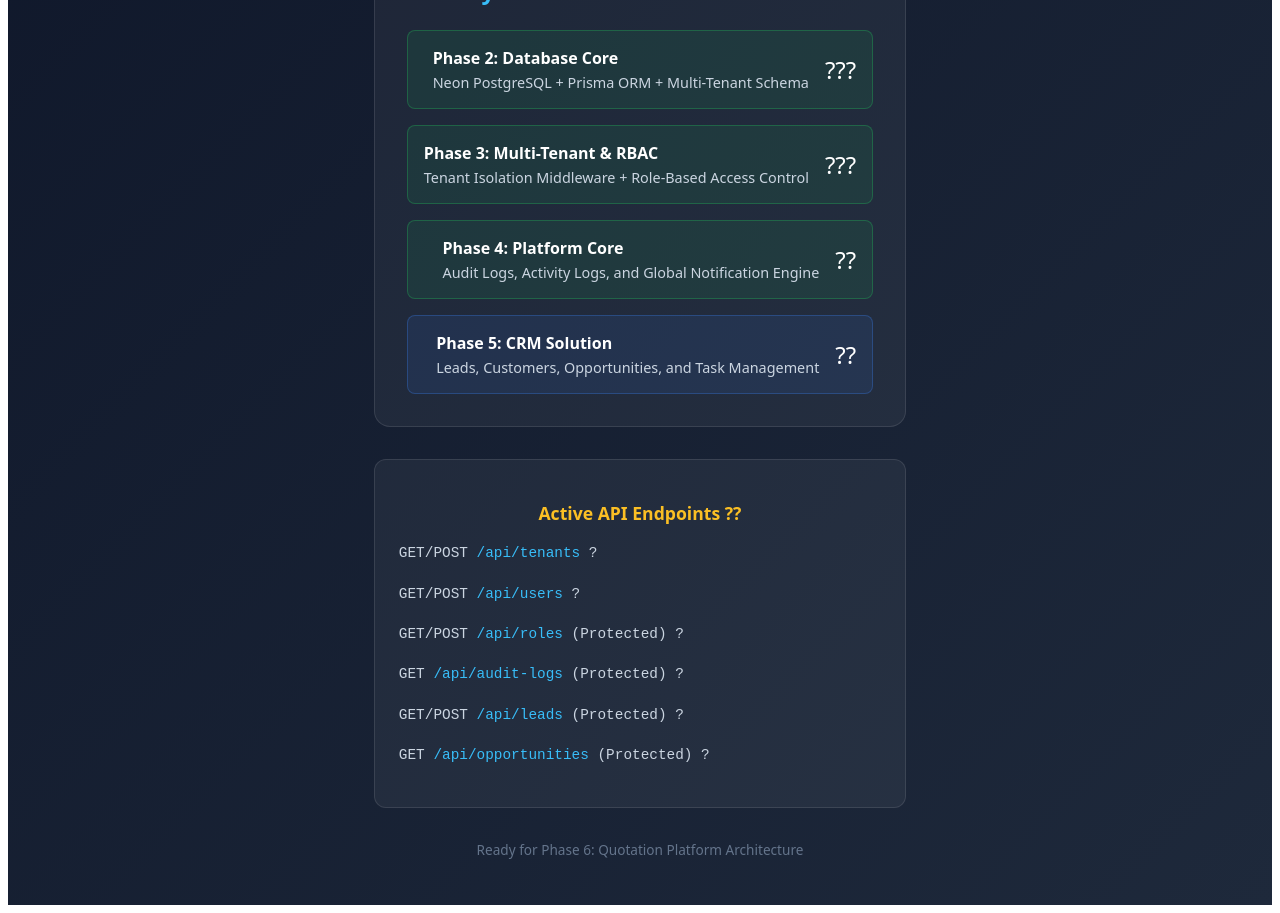
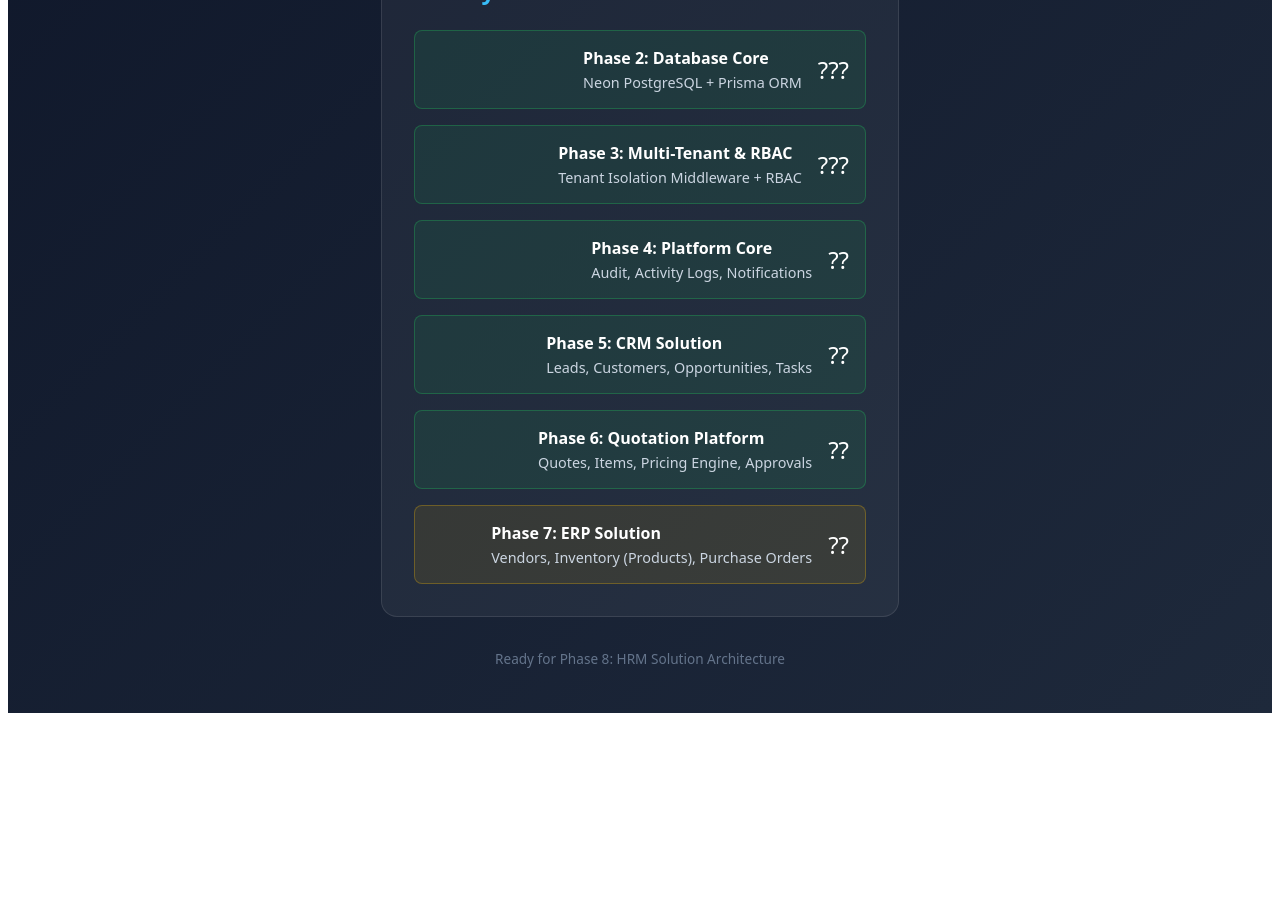
Before and after one commit to AbdulrhmanAhmeedSenen/Snad, a Next.js app: page / in a window 1280 px wide. Shown: the part 280-1193 px from the top of the page. After the commit the page ends 1001 px from the top, so only its background shows below. Built offline with nearby package versions, Linux system fonts and the light colour scheme.

Commit message:
feat: Phase 7 complete - ERP Solution (Vendors, Inventory, Purchase Orders) implemented

```diff
--- /dev/null
+++ b/app/api/inventory/route.ts
@@ -0,0 +1,13 @@
+export const dynamic = 'force-dynamic'
+export async function GET(request: Request) {
+  try {
+    const tenantId = request.headers.get('x-tenant-id')
+    if (!tenantId) return Response.json({ success: false, error: 'Tenant ID is required' }, { status: 400 })
+    const { PrismaClient } = await import('@prisma/client')
+    const prisma = new PrismaClient()
+    const products = await prisma.product.findMany({ where: { tenantId }, take: 50, orderBy: { createdAt: 'desc' }, include: { vendor: { select: { name: true } } } })
+    return Response.json({ success: true, count: products.length, data: products })
+  } catch (error) {
+    return Response.json({ success: false, error: 'Failed to fetch inventory' }, { status: 500 })
+  }
+}
--- /dev/null
+++ b/app/api/vendors/route.ts
@@ -0,0 +1,13 @@
+export const dynamic = 'force-dynamic'
+export async function GET(request: Request) {
+  try {
+    const tenantId = request.headers.get('x-tenant-id')
+    if (!tenantId) return Response.json({ success: false, error: 'Tenant ID is required' }, { status: 400 })
+    const { PrismaClient } = await import('@prisma/client')
+    const prisma = new PrismaClient()
+    const vendors = await prisma.vendor.findMany({ where: { tenantId }, take: 50, orderBy: { createdAt: 'desc' } })
+    return Response.json({ success: true, count: vendors.length, data: vendors })
+  } catch (error) {
+    return Response.json({ success: false, error: 'Failed to fetch vendors' }, { status: 500 })
+  }
+}
--- a/app/page.tsx
+++ b/app/page.tsx
@@ -1,75 +1,22 @@
 export const dynamic = 'force-dynamic'
-
 export default function Home() {
   return (
-    <main style={{
-      minHeight: '100vh',
-      display: 'flex',
-      flexDirection: 'column',
-      alignItems: 'center',
-      justifyContent: 'center',
-      fontFamily: 'system-ui, sans-serif',
-      background: 'linear-gradient(135deg, #0f172a 0%, #1e293b 100%)',
-      color: 'white',
-      padding: '2rem'
-    }}>
+    <main style={{ minHeight: '100vh', display: 'flex', flexDirection: 'column', alignItems: 'center', justifyContent: 'center', fontFamily: 'system-ui, sans-serif', background: 'linear-gradient(135deg, #0f172a 0%, #1e293b 100%)', color: 'white', padding: '2rem' }}>
       <div style={{ textAlign: 'center', maxWidth: '900px' }}>
         <h1 style={{ fontSize: '2.5rem', marginBottom: '0.5rem', fontWeight: 'bold' }}>SANAD Global AI ERP SaaS</h1>
         <p style={{ fontSize: '1.2rem', marginBottom: '2rem', color: '#94a3b8' }}>Enterprise Multi-Tenant Platform</p>
-
         <div style={{ background: 'rgba(255,255,255,0.05)', padding: '2rem', borderRadius: '16px', border: '1px solid rgba(255,255,255,0.1)', marginBottom: '2rem' }}>
           <h2 style={{ fontSize: '1.5rem', marginBottom: '1.5rem', color: '#38bdf8' }}>? System Architecture Status</h2>
-
           <div style={{ textAlign: 'left', display: 'grid', gap: '1rem' }}>
-            <div style={{ display: 'flex', alignItems: 'center', gap: '1rem', padding: '1rem', background: 'rgba(34, 197, 94, 0.1)', borderRadius: '8px', border: '1px solid rgba(34, 197, 94, 0.3)' }}>
-              <span style={{ fontSize: '1.5rem' }}>???</span>
-              <div>
-                <strong>Phase 2: Database Core</strong>
-                <p style={{ margin: '0.25rem 0 0 0', fontSize: '0.9rem', color: '#cbd5e1' }}>Neon PostgreSQL + Prisma ORM + Multi-Tenant Schema</p>
-              </div>
-            </div>
-
-            <div style={{ display: 'flex', alignItems: 'center', gap: '1rem', padding: '1rem', background: 'rgba(34, 197, 94, 0.1)', borderRadius: '8px', border: '1px solid rgba(34, 197, 94, 0.3)' }}>
-              <span style={{ fontSize: '1.5rem' }}>???</span>
-              <div>
-                <strong>Phase 3: Multi-Tenant & RBAC</strong>
-                <p style={{ margin: '0.25rem 0 0 0', fontSize: '0.9rem', color: '#cbd5e1' }}>Tenant Isolation Middleware + Role-Based Access Control</p>
-              </div>
-            </div>
-
-            <div style={{ display: 'flex', alignItems: 'center', gap: '1rem', padding: '1rem', background: 'rgba(34, 197, 94, 0.1)', borderRadius: '8px', border: '1px solid rgba(34, 197, 94, 0.3)' }}>
-              <span style={{ fontSize: '1.5rem' }}>??</span>
-              <div>
-                <strong>Phase 4: Platform Core</strong>
-                <p style={{ margin: '0.25rem 0 0 0', fontSize: '0.9rem', color: '#cbd5e1' }}>Audit Logs, Activity Logs, and Global Notification Engine</p>
-              </div>
-            </div>
-
-            <div style={{ display: 'flex', alignItems: 'center', gap: '1rem', padding: '1rem', background: 'rgba(59, 130, 246, 0.1)', borderRadius: '8px', border: '1px solid rgba(59, 130, 246, 0.3)' }}>
-              <span style={{ fontSize: '1.5rem' }}>??</span>
-              <div>
-                <strong>Phase 5: CRM Solution</strong>
-                <p style={{ margin: '0.25rem 0 0 0', fontSize: '0.9rem', color: '#cbd5e1' }}>Leads, Customers, Opportunities, and Task Management</p>
-              </div>
-            </div>
+            <div style={{ display: 'flex', alignItems: 'center', gap: '1rem', padding: '1rem', background: 'rgba(34, 197, 94, 0.1)', borderRadius: '8px', border: '1px solid rgba(34, 197, 94, 0.3)' }}><span style={{ fontSize: '1.5rem' }}>???</span><div><strong>Phase 2: Database Core</strong><p style={{ margin: '0.25rem 0 0 0', fontSize: '0.9rem', color: '#cbd5e1' }}>Neon PostgreSQL + Prisma ORM</p></div></div>
+            <div style={{ display: 'flex', alignItems: 'center', gap: '1rem', padding: '1rem', background: 'rgba(34, 197, 94, 0.1)', borderRadius: '8px', border: '1px solid rgba(34, 197, 94, 0.3)' }}><span style={{ fontSize: '1.5rem' }}>???</span><div><strong>Phase 3: Multi-Tenant & RBAC</strong><p style={{ margin: '0.25rem 0 0 0', fontSize: '0.9rem', color: '#cbd5e1' }}>Tenant Isolation Middleware + RBAC</p></div></div>
+            <div style={{ display: 'flex', alignItems: 'center', gap: '1rem', padding: '1rem', background: 'rgba(34, 197, 94, 0.1)', borderRadius: '8px', border: '1px solid rgba(34, 197, 94, 0.3)' }}><span style={{ fontSize: '1.5rem' }}>??</span><div><strong>Phase 4: Platform Core</strong><p style={{ margin: '0.25rem 0 0 0', fontSize: '0.9rem', color: '#cbd5e1' }}>Audit, Activity Logs, Notifications</p></div></div>
+            <div style={{ display: 'flex', alignItems: 'center', gap: '1rem', padding: '1rem', background: 'rgba(34, 197, 94, 0.1)', borderRadius: '8px', border: '1px solid rgba(34, 197, 94, 0.3)' }}><span style={{ fontSize: '1.5rem' }}>??</span><div><strong>Phase 5: CRM Solution</strong><p style={{ margin: '0.25rem 0 0 0', fontSize: '0.9rem', color: '#cbd5e1' }}>Leads, Customers, Opportunities, Tasks</p></div></div>
+            <div style={{ display: 'flex', alignItems: 'center', gap: '1rem', padding: '1rem', background: 'rgba(34, 197, 94, 0.1)', borderRadius: '8px', border: '1px solid rgba(34, 197, 94, 0.3)' }}><span style={{ fontSize: '1.5rem' }}>??</span><div><strong>Phase 6: Quotation Platform</strong><p style={{ margin: '0.25rem 0 0 0', fontSize: '0.9rem', color: '#cbd5e1' }}>Quotes, Items, Pricing Engine, Approvals</p></div></div>
+            <div style={{ display: 'flex', alignItems: 'center', gap: '1rem', padding: '1rem', background: 'rgba(234, 179, 8, 0.1)', borderRadius: '8px', border: '1px solid rgba(234, 179, 8, 0.3)' }}><span style={{ fontSize: '1.5rem' }}>??</span><div><strong>Phase 7: ERP Solution</strong><p style={{ margin: '0.25rem 0 0 0', fontSize: '0.9rem', color: '#cbd5e1' }}>Vendors, Inventory (Products), Purchase Orders</p></div></div>
           </div>
         </div>
-
-        <div style={{ background: 'rgba(255,255,255,0.05)', padding: '1.5rem', borderRadius: '12px', border: '1px solid rgba(255,255,255,0.1)' }}>
-          <h3 style={{ fontSize: '1.1rem', marginBottom: '1rem', color: '#fbbf24' }}>?? Active API Endpoints</h3>
-          <div style={{ textAlign: 'left', fontSize: '0.9rem', lineHeight: '1.8', fontFamily: 'monospace', color: '#cbd5e1' }}>
-            <p>? GET/POST <span style={{color: '#38bdf8'}}>/api/tenants</span></p>
-            <p>? GET/POST <span style={{color: '#38bdf8'}}>/api/users</span></p>
-            <p>? GET/POST <span style={{color: '#38bdf8'}}>/api/roles</span> (Protected)</p>
-            <p>? GET <span style={{color: '#38bdf8'}}>/api/audit-logs</span> (Protected)</p>
-            <p>? GET/POST <span style={{color: '#38bdf8'}}>/api/leads</span> (Protected)</p>
-            <p>? GET <span style={{color: '#38bdf8'}}>/api/opportunities</span> (Protected)</p>
-          </div>
-        </div>
-
-        <p style={{ marginTop: '2rem', fontSize: '0.85rem', color: '#64748b' }}>
-          Ready for Phase 6: Quotation Platform Architecture
-        </p>
+        <p style={{ marginTop: '2rem', fontSize: '0.85rem', color: '#64748b' }}>Ready for Phase 8: HRM Solution Architecture</p>
       </div>
     </main>
   )
```
Also changed, not shown: 1 other file (tests, documents, lock files or other folders).
